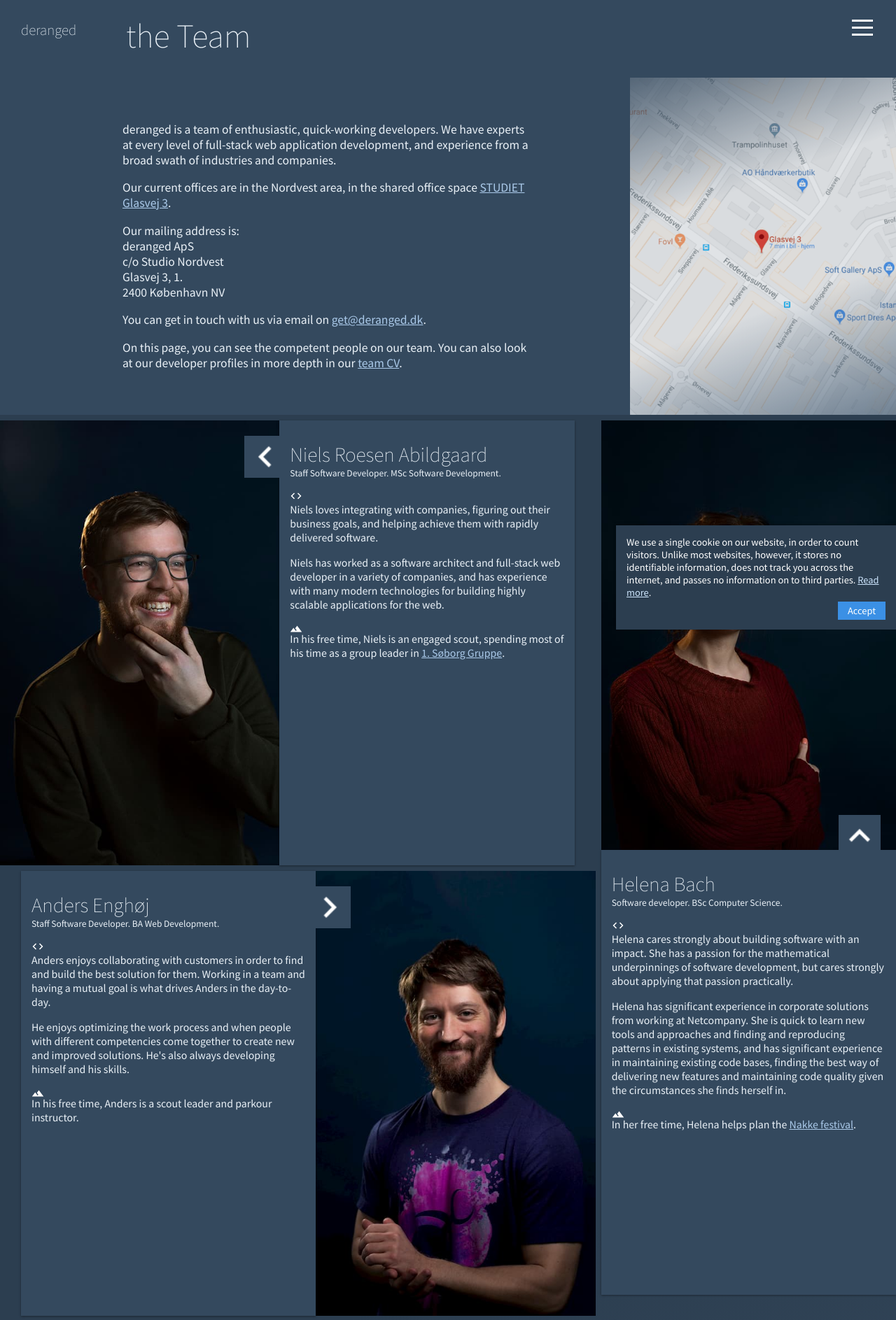
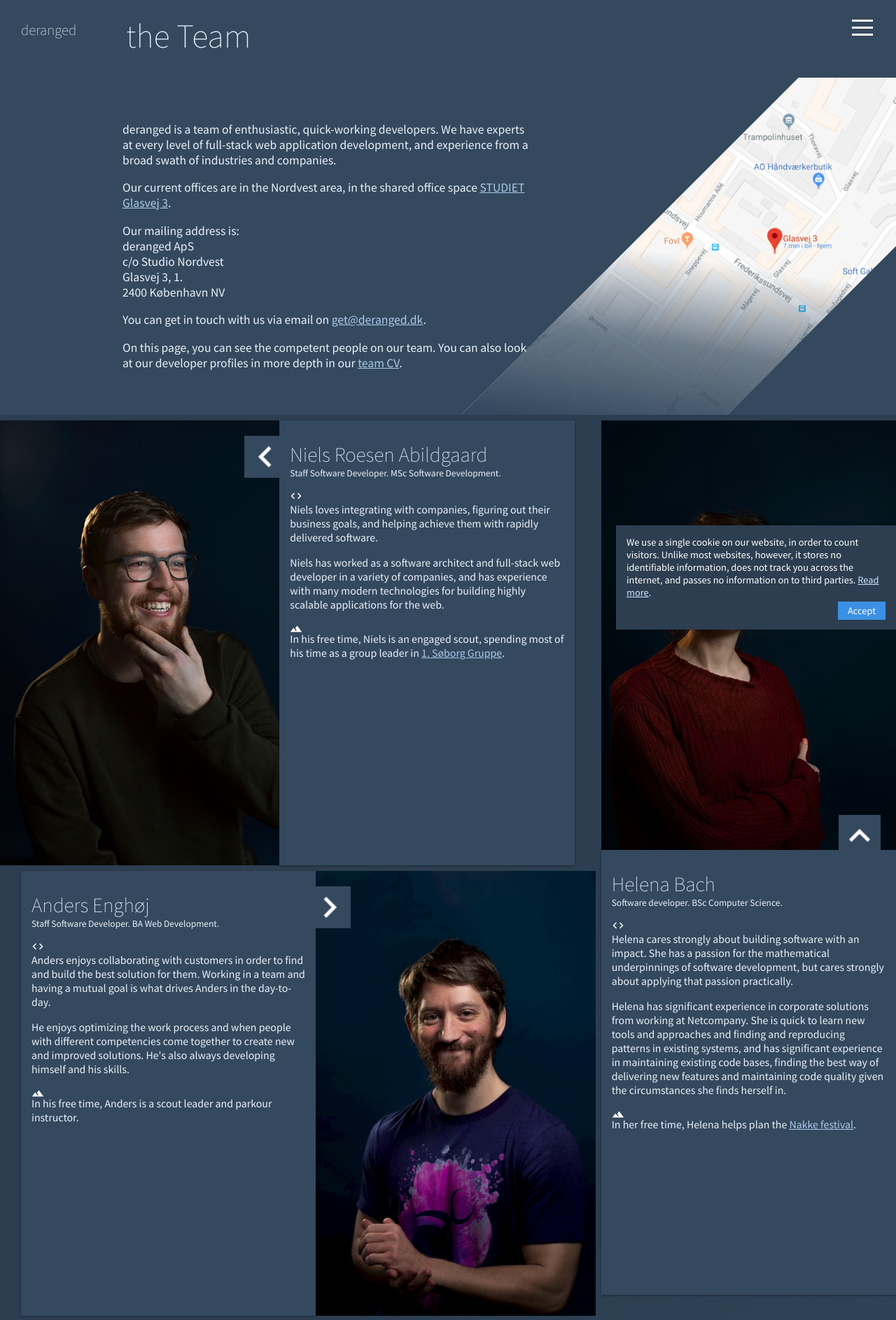
Before and after one commit to derangeddk/deranged.dk, a Jekyll site: the page built from the-team/index.html, in a window 1280 px wide. Shown: the top 1887 px of the page at 70% size. Built offline with Jekyll 4.4.1, drawn with Linux system fonts in a browser that asks for light colours.

Commit message:
Adjustments to the team page to fit style of new frontpage

```diff
--- a/the-team/index.html
+++ b/the-team/index.html
@@ -45,6 +45,7 @@ title: 'the Team ↳↷↷ deranged'
         background: rgba(52, 73, 94, 1.0);
         color: #eaf1f7;
         display: flex;
+        overflow: hidden;
     }
     .intro-text {
         font-size: 1.1em;
@@ -52,19 +53,17 @@ title: 'the Team ↳↷↷ deranged'
         padding: 45px;
         padding-left: 175px;
         max-width: 900px;
+        z-index: 1;
     }
     .intro-image {
         flex-basis: 300px;
         flex-grow: 2;
         flex-shrink: 0;
         position: relative;
-        opacity: 0.85;
-        transition: opacity 0.4s;
         max-width: 1300px;
         margin-left: 100px;
-    }
-    .intro-image:hover {
-        opacity: 1;
+        transform: skewX(-45deg);
+        overflow: hidden;
     }
     @media (max-width: 600px) {
         .intro-image {
@@ -72,24 +71,25 @@ title: 'the Team ↳↷↷ deranged'
         }
     }
     .intro-image img {
-        width: 100%;
         height: 100%;
         object-fit: cover;
+        transform: skewX(45deg);
+        position: absolute;
+        left: -70%;
+        right: -70%;
+        width: 250%;
     }
     .intro-image:after {
         content: '';
         position: absolute;
-        left: 0;
-        right: 0;
-        top: 0;
-        bottom: 0;
-        background-image: linear-gradient(340deg, rgb(69, 93, 117, 0.7) 0%, transparent 35%, transparent 65%, rgba(52, 73, 94, 0.8) 100%);
+        left: -5px;
+        right: -5px;
+        top: -5px;
+        bottom: -5px;
+        background-image: linear-gradient(8deg, rgb(52, 73, 94) 3%, rgba(52, 73, 94, 0.7) 25%, transparent 45%);
         transition: opacity 0.3s;
         z-index: 1;
         pointer-events: none;
-    }
-    .intro-image:hover:after {
-        opacity: 0.7;
     }
     @media (max-width: 1450px) {
         .intro-text {
@@ -515,10 +515,6 @@ title: 'the Team ↳↷↷ deranged'
         font-size: 1.85em;
         margin: 0;
     }
-    .person .person-about,
-    .person .person-free-time {
-        max-width: 550px;
-    }
     .person .person-title {
         font-size: 0.85em;
     }
```
